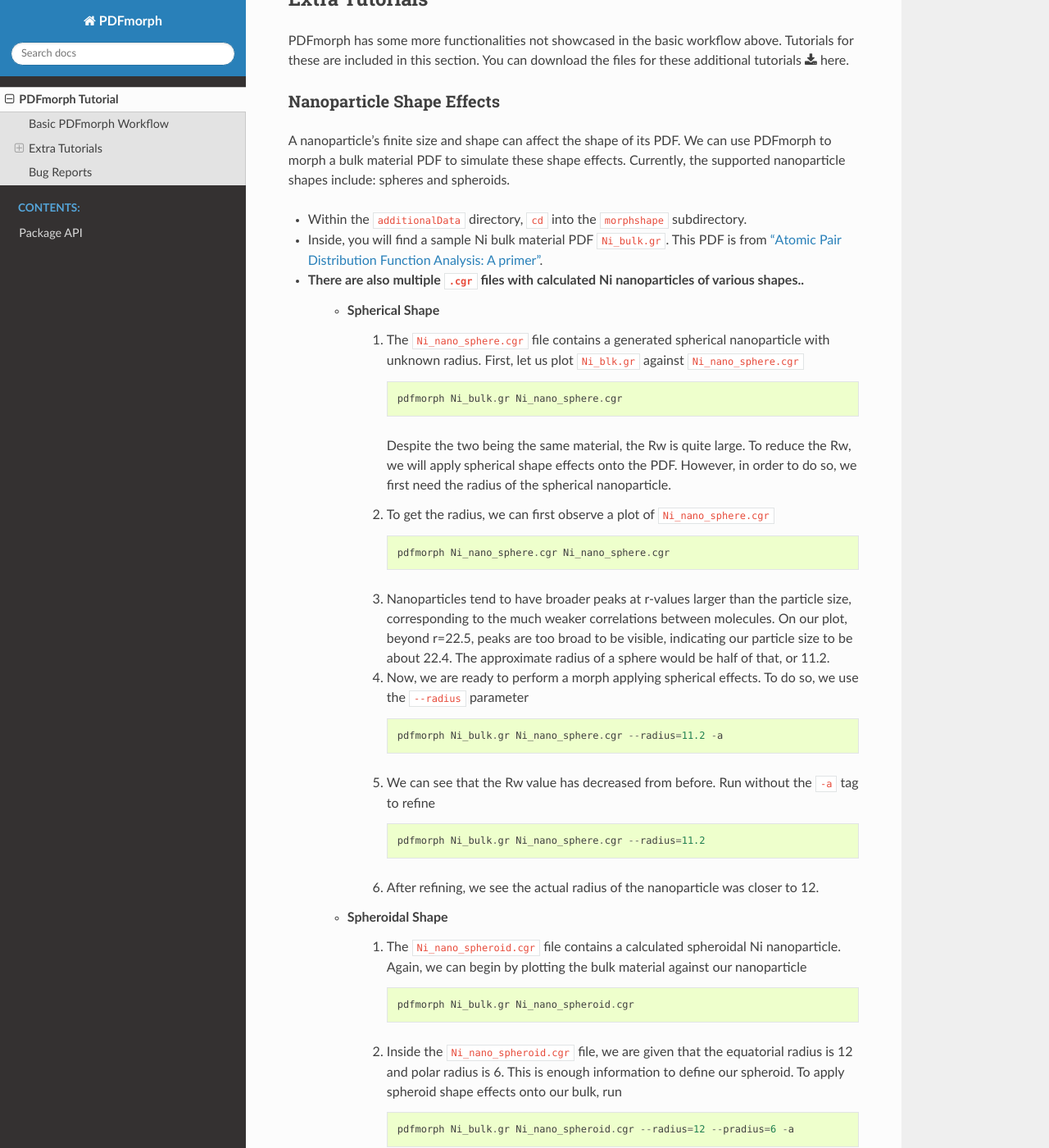
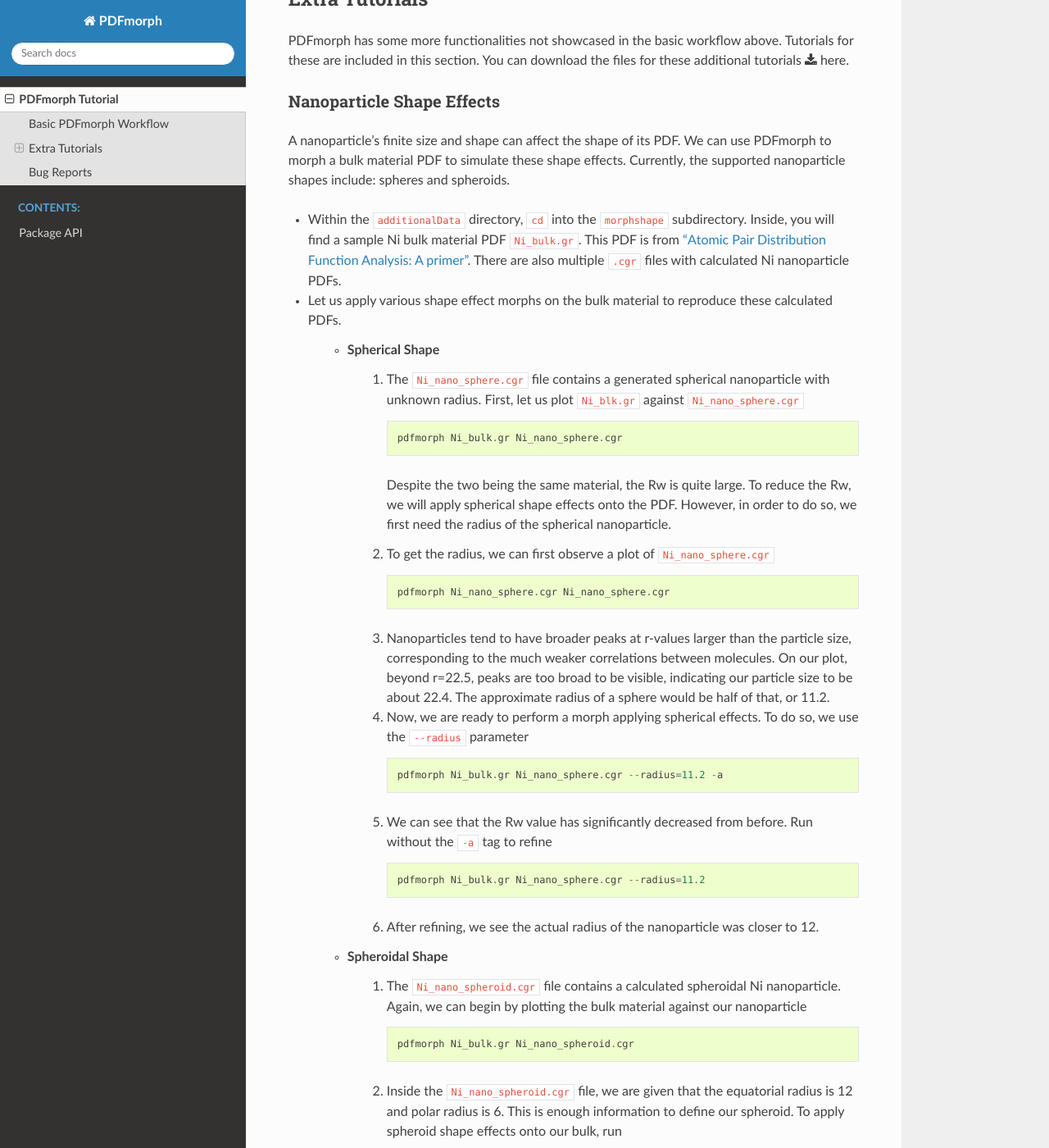
Before and after one commit to diffpy/diffpy.pdfmorph, a Sphinx documentation site: the page built from doc/source/quickstart.rst, in a window 1280 px wide and 1400 px high, scrolled down 3324 px. Shown: the whole window at 82% size. Built offline with Sphinx 7.4.7 and the Read the Docs theme 2.0.0, drawn with Linux system fonts in a browser that asks for light colours; pages that are not in the unit, such as notebooks, are missing from menus.

Commit message:
Some rewording

```diff
--- a/doc/source/mod_pdfmorph_api.rst
+++ b/doc/source/mod_pdfmorph_api.rst
@@ -1,5 +1,5 @@
 diffpy.pdfmorph.pdfmorph_api
-#####################
+############################
 
 .. automodule:: diffpy.pdfmorph.pdfmorph_api
     :members:
--- a/doc/source/quickstart.rst
+++ b/doc/source/quickstart.rst
@@ -194,9 +194,12 @@
 Currently, the supported nanoparticle shapes include: spheres and spheroids.
 
 * Within the ``additionalData`` directory, ``cd`` into the ``morphshape`` subdirectory.
-* Inside, you will find a sample Ni bulk material PDF ``Ni_bulk.gr``.
+  Inside, you will find a sample Ni bulk material PDF ``Ni_bulk.gr``.
   This PDF is from `"Atomic Pair Distribution Function Analysis: A primer" <https://github.com/Billingegroup/pdfttp_data/>`_.
-* There are also multiple ``.cgr`` files with calculated Ni nanoparticles of various shapes..
+  There are also multiple ``.cgr`` files with calculated Ni nanoparticle PDFs.
+
+* Let us apply various shape effect morphs on the bulk material to reproduce these calculated PDFs.
+
     * Spherical Shape
         1. The ``Ni_nano_sphere.cgr`` file contains a generated spherical nanoparticle with unknown radius.
            First, let us plot ``Ni_blk.gr`` against ``Ni_nano_sphere.cgr`` ::
@@ -219,7 +222,7 @@
 
                pdfmorph Ni_bulk.gr Ni_nano_sphere.cgr --radius=11.2 -a
 
-        5. We can see that the Rw value has decreased from before. Run without the ``-a`` tag to refine ::
+        5. We can see that the Rw value has significantly decreased from before. Run without the ``-a`` tag to refine ::
 
                pdfmorph Ni_bulk.gr Ni_nano_sphere.cgr --radius=11.2
 
```
